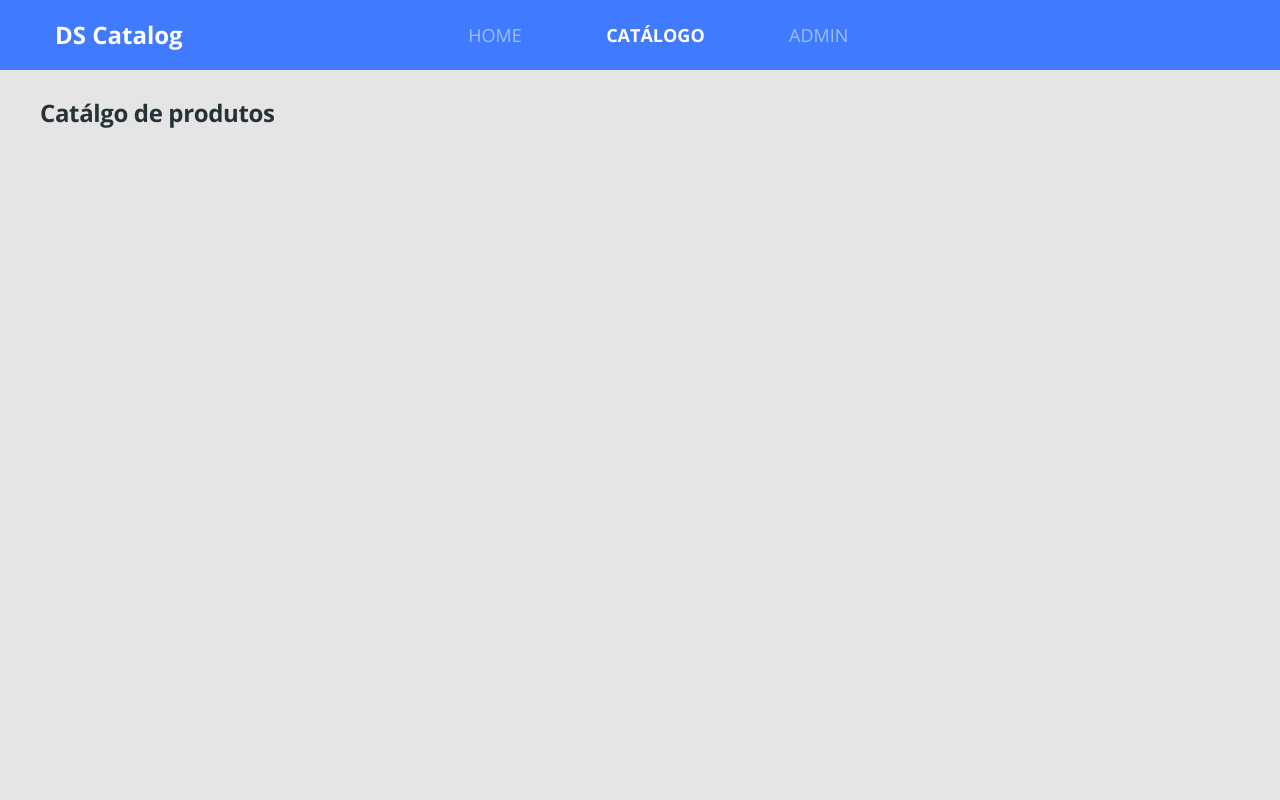
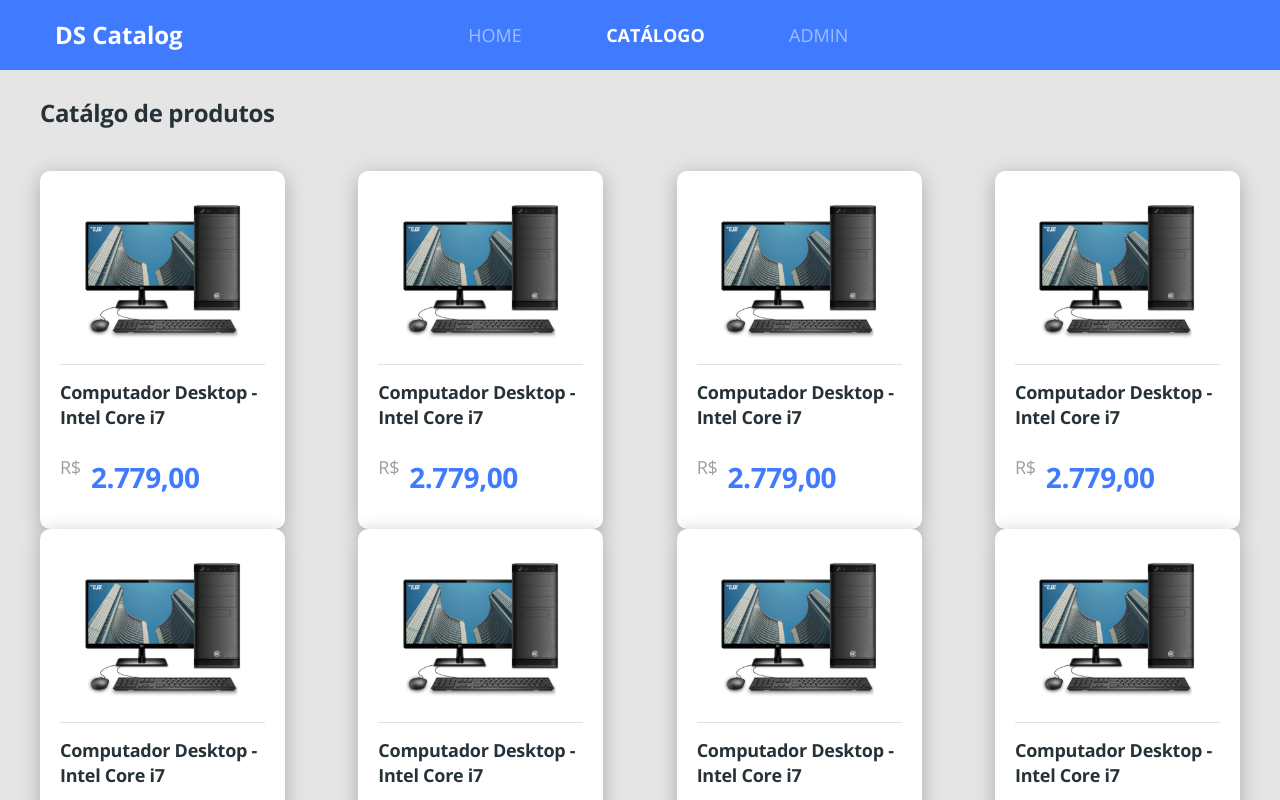
Before and after one commit to nevesade/dscatalog-bootcamp-React, a React (Create React App) app in the folder front-web/: page /catalog in a window 1280 px wide. Shown: the top 800 px of the page. Built offline with nearby package versions, Linux system fonts and the light colour scheme.

Commit message:
Created components Card Product

```diff
--- a/front-web/src/app.scss
+++ b/front-web/src/app.scss
@@ -26,8 +26,11 @@
     color: unset;
   }
 
-  .border-radius-10{
-    border-radius: 10px;;
+}
+
+
+.border-radius-10 {
+  border-radius: 10px;
 }
 
 .border-radius-20{
@@ -39,4 +42,3 @@
   box-shadow: 0px 4px 20px rgba(0, 0, 0, 0.25);
 
 }
-}
--- /dev/null
+++ b/front-web/src/pages/Catalog/components/ProductCard/index.tsx
@@ -0,0 +1,21 @@
+import React from 'react';
+import  './styles.scss';
+import {ReactComponent as ProductImage } from '../../../../core/assets/images/product.svg'
+
+const ProductCard = () =>(
+
+    <div className="card-base border-radius-10 product-card">
+        <ProductImage/>
+        <div className="product-info">
+            <h6 className="product-name">
+                Computador Desktop - Intel Core i7
+            </h6>
+            <div className="product-price-container">
+                    <span className="product-currency">R$</span>
+                    <h3 className="product-price">2.779,00</h3>
+            </div>
+        </div>
+    </div>
+);
+
+export default ProductCard;
--- /dev/null
+++ b/front-web/src/pages/Catalog/components/ProductCard/styles.scss
@@ -0,0 +1,47 @@
+.product-card {
+  width: 245px;
+  /*
+    padding-top: 20px;
+    padding-left: 20px ;
+    padding-right: 20px;
+    padding-bottom: 30px;
+
+    */
+
+  padding: 20px 20px 30px 20px;
+  text-align: center;
+}
+
+.product-info {
+  border-top: 1px solid #e1e1e1;
+  text-align: left;
+  padding-top: 15px;
+  margin-top: 15px;
+}
+
+.product-name {
+  font-size: 18px;
+  line-height: 25px;
+  letter-spacing: -0.015em;
+}
+
+.product-price-container {
+  display: flex;
+  margin-top: 25px;
+}
+
+.product-currency {
+  font-size: 18px;
+  line-height: 25px;
+  letter-spacing: -0.015em;
+
+  color: #9e9e9e;
+}
+
+.product-price {
+  line-height: 44px;
+  letter-spacing: -0.015em;
+
+  color: #407bff;
+  margin-left: 10px;
+}
--- a/front-web/src/pages/Catalog/index.tsx
+++ b/front-web/src/pages/Catalog/index.tsx
@@ -1,5 +1,7 @@
 import React from 'react';
+import ProductCard from './components/ProductCard';
 import './styles.scss';
+
 
 
 const Catalog = () => (
@@ -10,6 +12,15 @@
         </h1>
 
         <div className="catalog-products">
+            <ProductCard/>
+            <ProductCard/>
+            <ProductCard/>
+            <ProductCard/>
+            <ProductCard/>
+            <ProductCard/>
+            <ProductCard/>
+            <ProductCard/>
+            <ProductCard/>
 
         </div>
     </div>
--- a/front-web/src/pages/Catalog/styles.scss
+++ b/front-web/src/pages/Catalog/styles.scss
@@ -15,4 +15,7 @@
 
 .catalog-products{
     margin-top: 42px;;
+    display: flex;
+    justify-content: space-between;
+    flex-wrap: wrap;
 }
--- a/front-web/src/pages/Home/style.scss
+++ b/front-web/src/pages/Home/style.scss
@@ -7,7 +7,7 @@
 .home-content {
   background-color: #ffffff;
 
-  border-radius: 20px;
+
   padding-top: 155px;
   padding-bottom: 155px;
   padding-left: 100px;
```
Also changed, not shown: front-web/src/core/assets/images/product.svg (added). Lines whose indentation alone changed are shown as unchanged.
